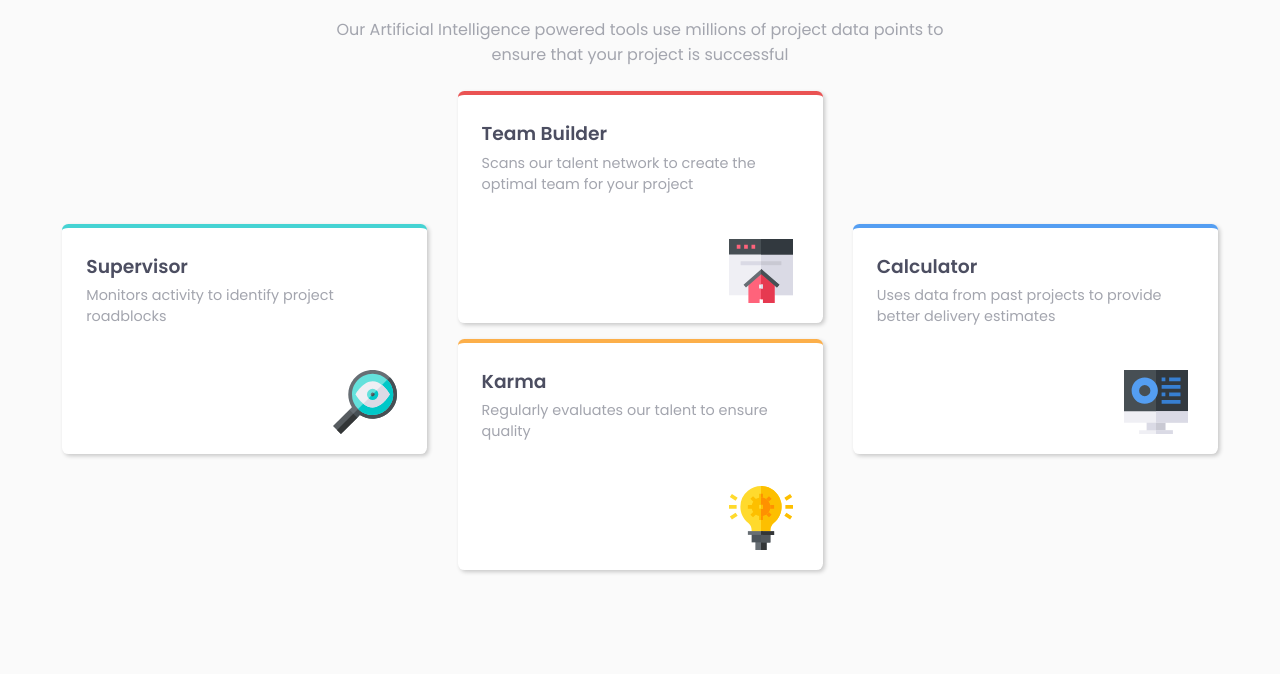
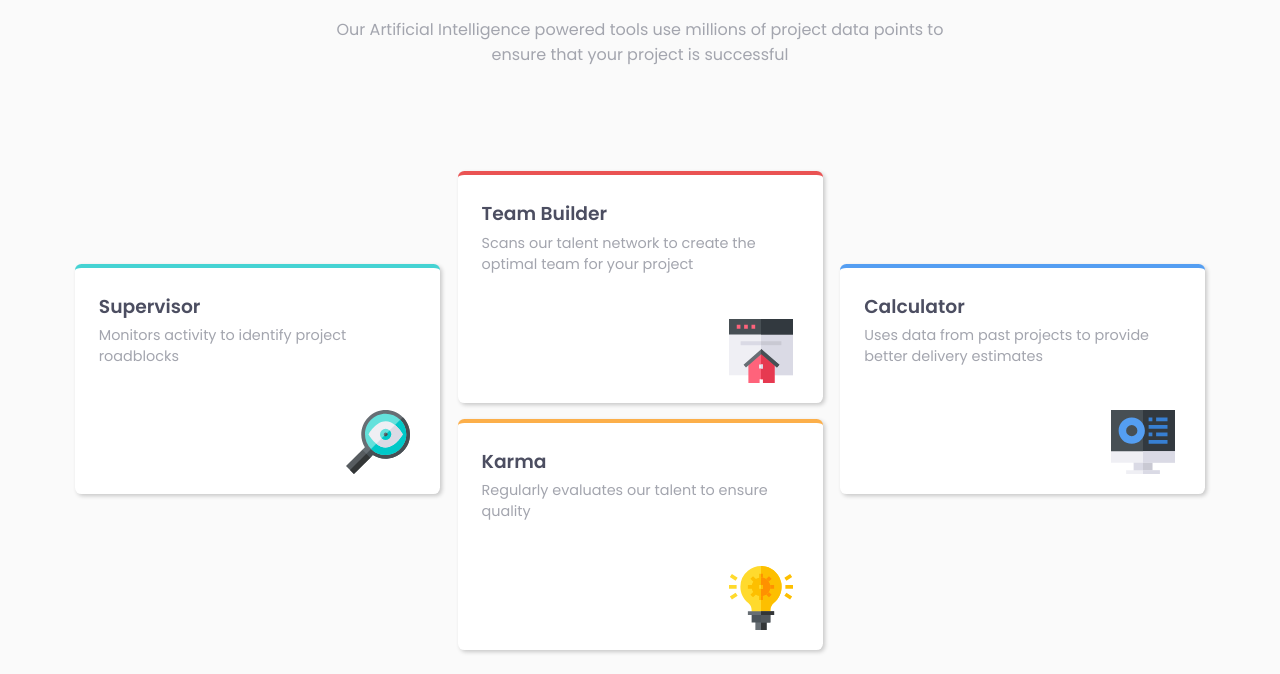
Before and after one commit to sanou098/Four-card-feature-section, a plain HTML site: page index.html in a window 1280 px wide. Shown: the part 129-803 px from the top of the page. Drawn offline with Linux system fonts and the light colour scheme.

Commit message:
Add files via upload

```diff
--- a/style.css
+++ b/style.css
@@ -131,9 +131,14 @@ header{
     article{
         display:flex;
         align-items:center;
+        max-width:1166px;
+        margin:0 auto;
     }
     .text{
         max-width:50%;
         margin:0 auto;
     }
+    .building-karma{
+        margin-top:5rem;
+    }
 }
```
